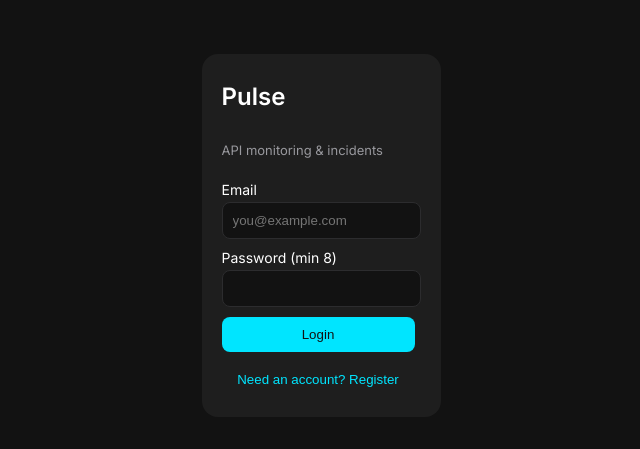
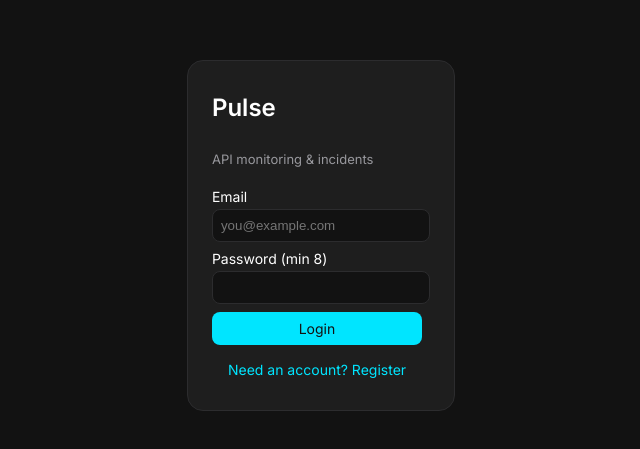
Before and after one commit to RakhaYandra/pulse-web, a React (Vite) app: page / in a window 1280 px wide. Shown: the part 165-614 px from the top of the page, without its empty margins (319-959 px from the left). Built offline with nearby package versions, Linux system fonts and the light colour scheme; no server answers.

Commit message:
feat(ui): WattVision components — cards, tables, alerts, type, 8px grid

```diff
--- a/src/styles/index.css
+++ b/src/styles/index.css
@@ -4,6 +4,7 @@
   font-family: var(--font-sans);
   background: var(--bg);
   color: var(--text);
+  font-size: 14px;
 }
 body {
   margin: 0;
@@ -21,15 +22,16 @@ body {
 }
 .card {
   background: var(--surface);
+  border: 1px solid var(--border);
   border-radius: var(--radius-l);
-  padding: 20px;
-  margin: 12px 0;
+  padding: 24px;
+  margin: 16px 0;
   display: flex;
   flex-direction: column;
-  gap: 10px;
+  gap: 8px;
 }
 input {
-  padding: 10px;
+  padding: 8px;
   border-radius: var(--radius-s);
   border: 1px solid var(--border);
   background: var(--bg);
@@ -42,13 +44,15 @@ label {
   font-size: 14px;
 }
 button {
-  padding: 10px 14px;
+  padding: 8px 16px;
   border-radius: var(--radius-s);
   border: 0;
   background: var(--accent);
   color: var(--accent-contrast);
   cursor: pointer;
-  margin-right: 6px;
+  margin-right: 8px;
+  font-family: var(--font-sans);
+  font-size: 14px;
 }
 button:hover {
   background: var(--accent-hover);
@@ -78,23 +82,27 @@ nav button.active {
 }
 .stats {
   display: flex;
-  gap: 10px;
+  gap: 8px;
   flex-wrap: wrap;
-  margin: 12px 0;
+  margin: 16px 0;
 }
 .stat {
   background: var(--surface);
+  border: 1px solid var(--border);
   border-radius: var(--radius-m);
-  padding: 12px 16px;
+  padding: 16px;
   display: flex;
   flex-direction: column;
+  min-width: 96px;
 }
 .stat b {
   font-size: 22px;
   font-variant-numeric: tabular-nums;
 }
 .stat.primary b {
-  font-size: 30px;
+  font-family: var(--font-mono);
+  font-weight: 700;
+  font-size: 32px;
 }
 .stat.alert {
   border: 1px solid var(--bad);
@@ -114,8 +122,9 @@ td {
 }
 .row {
   background: var(--surface);
+  border: 1px solid var(--border);
   border-radius: var(--radius-m);
-  padding: 12px 14px;
+  padding: 16px;
   margin: 8px 0;
   display: flex;
   justify-content: space-between;
@@ -140,13 +149,15 @@ td {
   color: var(--idle);
 }
 .banner {
-  background: var(--surface);
-  border: 1px solid var(--bad);
+  background: var(--danger-bg);
+  border: 1px solid var(--border);
+  border-left: 4px solid var(--bad);
   border-radius: var(--radius-m);
-  padding: 12px 14px;
-  margin: 12px 0;
+  padding: 16px;
+  margin: 16px 0;
   width: 100%;
   text-align: left;
+  color: var(--text);
 }
 .banner strong {
   color: var(--bad);
@@ -175,6 +186,9 @@ th {
   border-bottom: 1px solid var(--border);
   text-align: left;
 }
+tbody tr:hover {
+  background: var(--surface-2);
+}
 .spark {
   background: var(--surface);
   border-radius: var(--radius-m);
@@ -188,7 +202,18 @@ th {
 }
 h1 {
   font-size: 24px;
+  font-weight: 600;
   margin: 8px 0;
+}
+h2 {
+  font-size: 20px;
+  font-weight: 600;
+  margin: 16px 0 8px;
+}
+h3 {
+  font-size: 16px;
+  font-weight: 600;
+  margin: 16px 0 8px;
 }
 
 @media (max-width: 640px) {
```
